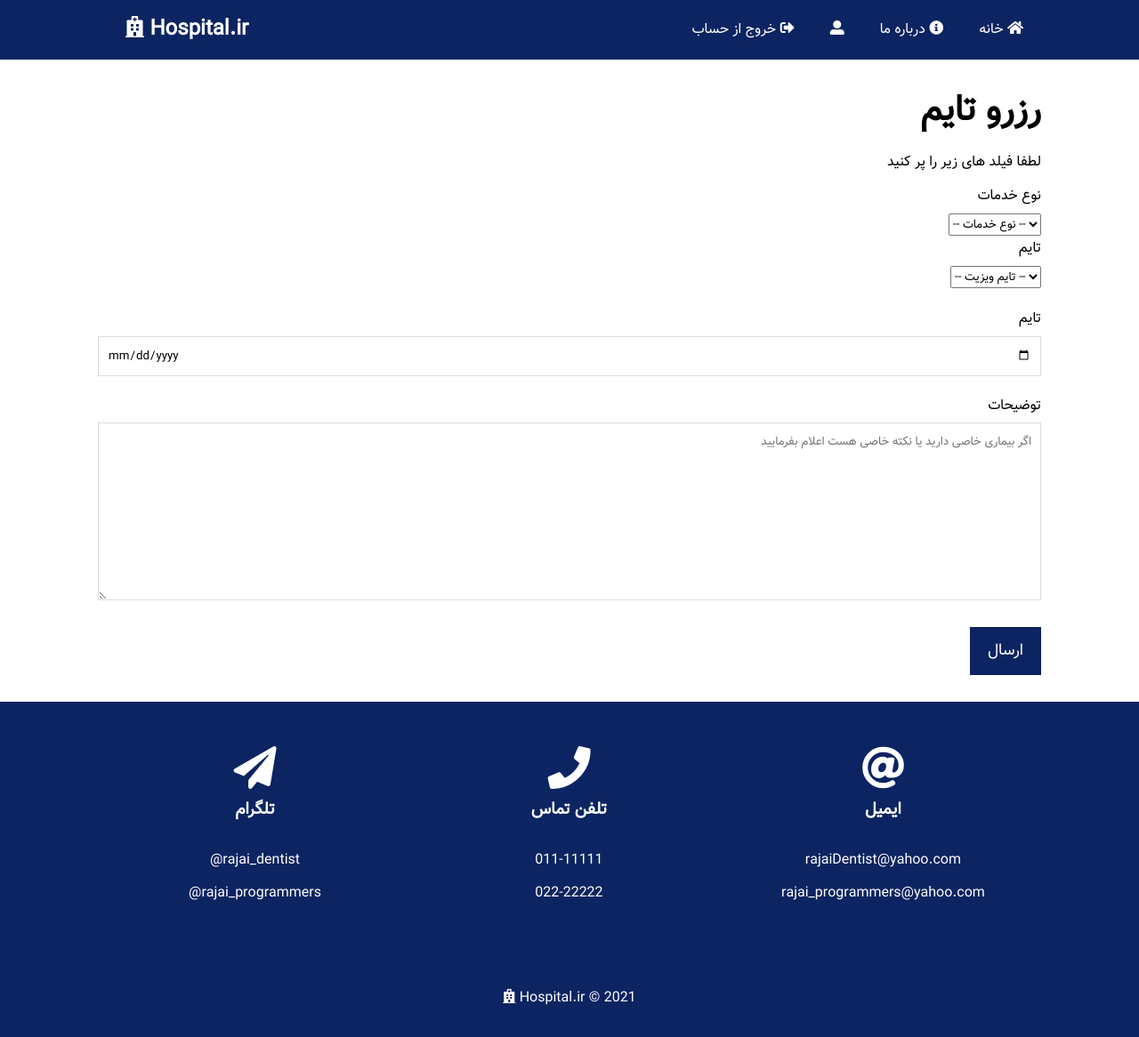
After one commit to amirhajif/hospital, a PHP site: page /hospital/contact.html in a window 1280 px wide. The commit adds this page. Shown: the whole page at 89% size. Run offline with PHP 8.4, Linux system fonts and the light colour scheme; some libraries are stand-ins or nearby versions.

Commit message:
add dashboard and edit contact + some css

```diff
--- /dev/null
+++ b/hospital/contact.html
@@ -0,0 +1,125 @@
+<!DOCTYPE html>
+<html lang="en">
+  <head>
+    <meta charset="UTF-8" />
+    <meta name="viewport" content="width=device-width, initial-scale=1.0" />
+    <meta http-equiv="X-UA-Compatible" content="ie=edge" />
+    <meta name="description" content="Welcome to the First Site" />
+    <meta name="keywords" content="HTML ,CSS, PHP, developer" />
+    <link
+      rel="stylesheet"
+      href="https://use.fontawesome.com/releases/v5.8.2/css/all.css"
+      integrity="sha384-oS3vJWv+0UjzBfQzYUhtDYW+Pj2yciDJxpsK1OYPAYjqT085Qq/1cq5FLXAZQ7Ay"
+      crossorigin="anonymous"
+    />
+    <link rel="stylesheet" href="css/style.css" />
+    <title>Hospital.ir | Reservation</title>
+  </head>
+
+  <body>
+    <header>
+      <nav id="navbar">
+        <div class="container">
+          <h1 class="logo">
+            <a href="index.php">
+              <i class="fas fa-hospital"></i> Hospital.ir
+            </a>
+          </h1>
+          <ul>
+            <li>
+              <a href="index.php"> خانه <i class="fas fa-home"></i></a>
+            </li>
+            <li>
+              <a href="about.php">
+                درباره ما <i class="fas fa-info-circle"></i
+              ></a>
+            </li>
+            <li>
+              <a href=""> <i class="fas fa-user-alt"></i></a>
+            </li>
+            <li>
+              <a href=""> خروج از حساب <i class="fas fa-sign-out-alt"></i></a>
+            </li>
+          </ul>
+        </div>
+      </nav>
+    </header>
+
+    <section id="contact-form" class="py-3">
+      <div class="container">
+        <h1 class="l-heading">رزرو تایم</h1>
+        <p>لطفا فیلد های زیر را پر کنید</p>
+        <form action="submitReserve.php" method="post">
+          <div class="form-group">
+            <label for="khadamat">نوع خدمات</label>
+            <select name="khadamat" required>
+              <option selected disabled value="">-- نوع خدمات --</option>
+              <option value="ortodensi" name="ortodensi" id="ortodensi">
+                ارتودنسی
+              </option>
+              <option value="impelant" name="impelant" id="impelant">
+                ایمپلنت
+              </option>
+              <option value="asabkeshi" name="asabkeshi" id="asabkeshi">
+                عصب کشی
+              </option>
+              <option value="porkardan" name="porkardan" id="porkardan">
+                پر کردن
+              </option>
+            </select>
+            <label for="time">تایم</label>
+            <select name="time" required>
+              <option selected value="" disabled>-- تایم ویزیت --</option>
+              <option value="16">16 - 16,30</option>
+              <option value="16.40">16,40 - 17,10</option>
+              <option value="17.20">17,20 - 17,50</option>
+              <option value="18">18 - 18,30</option>
+              <option value="18.30">18,30 - 19</option>
+            </select>
+          </div>
+          <div class="form-group">
+            <label for="date">تایم </label>
+            <input type="date" name="date" id="date" required />
+          </div>
+          <div class="form-group">
+            <label for="message">توضیحات </label>
+            <textarea
+              name="message"
+              id="message"
+              style="direction: rtl"
+              placeholder="اگر بیماری خاصی دارید یا نکته خاصی هست اعلام بفرمایید"
+            ></textarea>
+          </div>
+          <button type="submit" class="btn">ارسال</button>
+        </form>
+      </div>
+    </section>
+
+    <section id="contact-info" class="bg-primary">
+      <div class="container">
+        <div class="box">
+          <i class="fas fa-paper-plane fa-3x"></i>
+          <h3>تلگرام</h3>
+          <p>@rajai_dentist</p>
+          <p>@rajai_programmers</p>
+        </div>
+        <div class="box">
+          <i class="fas fa-phone fa-3x"></i>
+          <h3>تلفن تماس</h3>
+          <p>011-11111</p>
+          <p>022-22222</p>
+        </div>
+        <div class="box">
+          <i class="fas fa-at fa-3x"></i>
+          <h3>ایمیل</h3>
+          <p>rajaiDentist@yahoo.com</p>
+          <p>rajai_programmers@yahoo.com</p>
+        </div>
+      </div>
+    </section>
+
+    <footer id="main-footer">
+      <p><i class="fas fa-hospital"></i> Hospital.ir &copy; 2021</p>
+    </footer>
+  </body>
+</html>
```
Also changed, not shown: hospital/css/style.css (+36 -0 lines), hospital/dashboard.html (added, +92 -0 lines).
